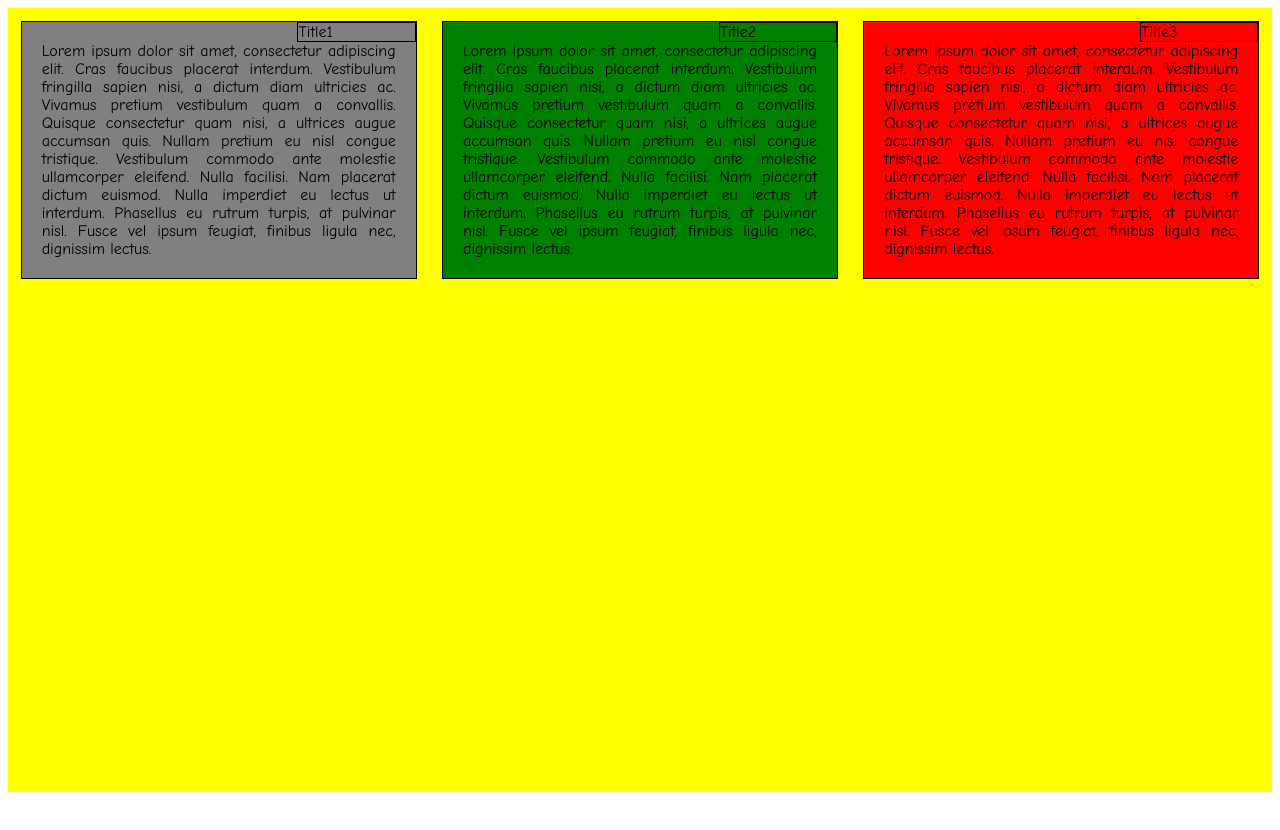
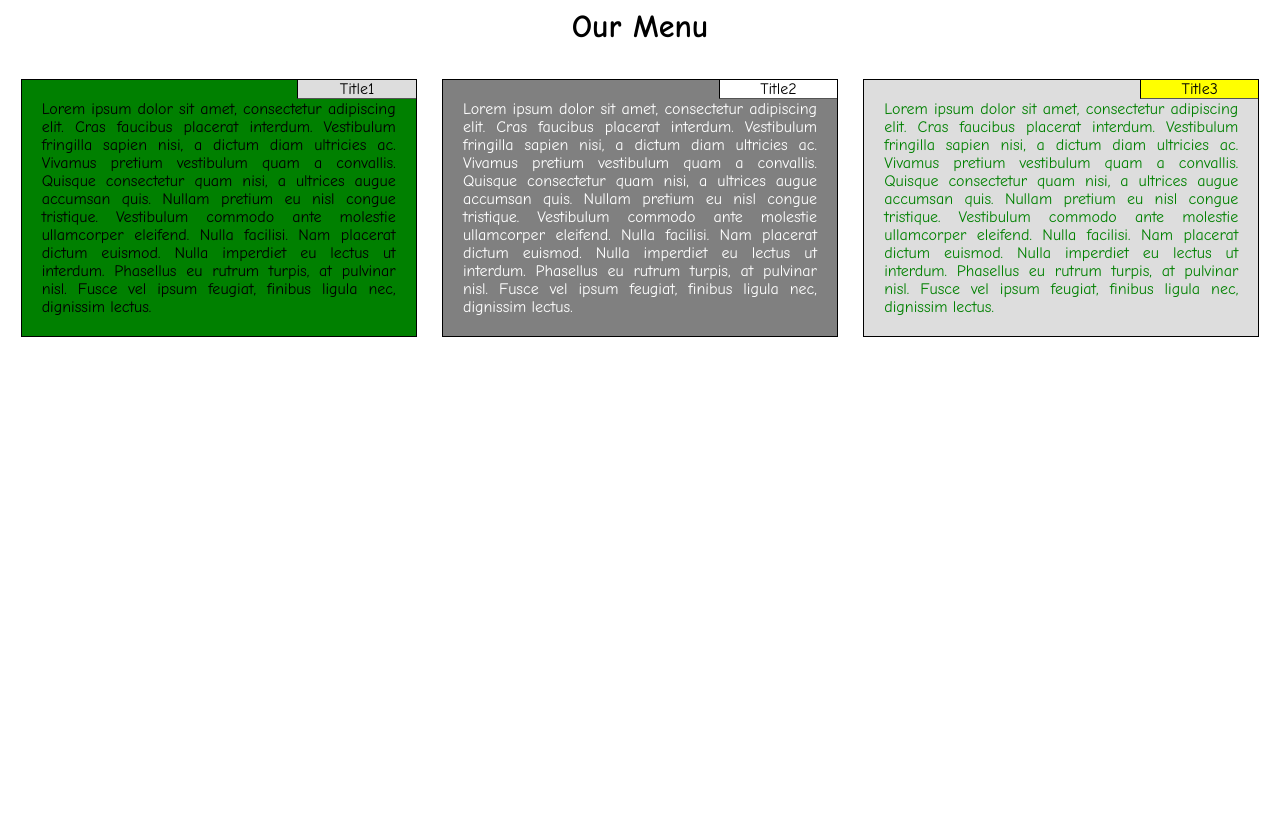
Before and after one commit to jerome649/jerome649.github.io, a plain HTML site: page courseraweb/module2/index.html in a window 1280 px wide. Before the commit the page ends 800 px from the top, so only its background shows below. Drawn offline with Linux system fonts and the light colour scheme.

Commit message:
Add files via upload

```diff
--- a/courseraweb/module2/css/styles.css
+++ b/courseraweb/module2/css/styles.css
@@ -3,19 +3,23 @@
 }
 
 .menuitem1 {
+    color: black;
+	background-color: green;
+}
+
+.menuitem2 {
+	color: white;
 	background-color: gray;
 }
 
-.menuitem2 {
-	background-color: green;
-}
-
 .menuitem3 {
-	background-color: red;
+	color: green;
+	background-color: #DDDDDD;
 }
 
 .mymenu {
-	border: black solid;
+	border-color: black;
+	border-style: solid;
 	border-width: 1px;
 	float: left;
 	margin: 1%;
@@ -56,18 +60,36 @@
 	width: 100%;
 	height: 100%;
 	padding: 0%;
-	background-color: yellow;
-}
-
-.myfooter {
-	/*clear: left right;*/
+	/*background-color: #f1f1f1;*/
 }
 
 .menutitle {
-	border: black solid;
+	border-style: none none inset inset;
+	border-color: black;
 	border-width: 1px;
 	position: relative;
+	text-align: center;
 	width: 30%;
 	float: right;
 	top: 0px;
 }
+
+.menutitle1 {
+	color: black;
+	background-color: #DDDDDD;
+}
+
+.menutitle2 {
+	color: black;
+	background-color: #FFFFFF;
+}
+
+.menutitle3 {
+	color: black;
+	background-color: yellow;
+}
+
+.mytitle {
+	text-align: center;
+	font-family: "Comic Sans MS", serif;
+}
--- a/courseraweb/module2/index.html
+++ b/courseraweb/module2/index.html
@@ -6,9 +6,10 @@
 	<link rel="stylesheet" href="css/styles.css">
 </head>
 <body>
+    <h1 class="mytitle">Our Menu</h1>
 	<div class="mygrid">
 		<div class="menuitem1 mymenu">
-			<div class="menutitle">
+			<div class="menutitle menutitle1">
 				Title1
 			</div>
 			<div class="menucontent">
@@ -16,7 +17,7 @@
 			</div>
 		</div>
 		<div class="menuitem2 mymenu">
-			<div class="menutitle">
+			<div class="menutitle menutitle2">
 				Title2
 			</div>
 			<div class="menucontent">
@@ -24,7 +25,7 @@
 			</div>
 		</div>
 		<div class="menuitem3 mymenu">
-			<div class="menutitle">
+			<div class="menutitle menutitle3">
 				Title3
 			</div>
 			<div class="menucontent">
```
